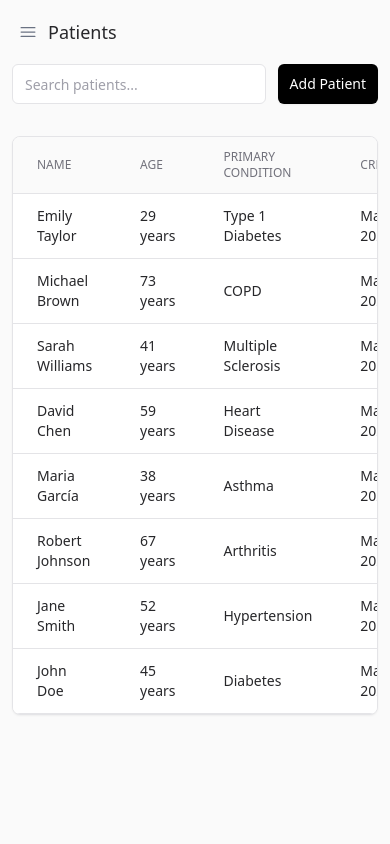
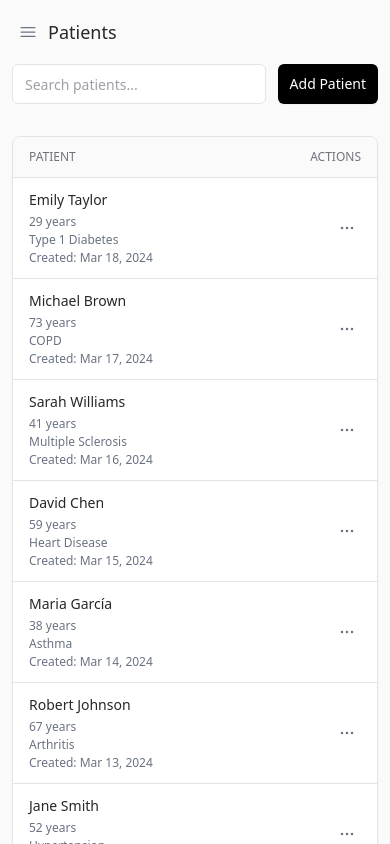
Before and after one commit to manumorante/track-patients, a React (Vite) app: page /patients in a window 390 px wide. Shown: the top 844 px of the page. Built offline with nearby package versions, Linux system fonts and the light colour scheme.

Commit message:
refactor: update PatientsTable component for improved styling and responsive design

```diff
--- a/src/components/patients/PatientsTable.tsx
+++ b/src/components/patients/PatientsTable.tsx
@@ -15,8 +15,8 @@ export default function PatientsTable() {
   const hasResults = useMemo(() => patients?.length !== 0, [patients])
 
   const css = {
-    th: 'px-6 py-3 text-left text-xs font-light text-zinc-500 uppercase',
-    td: 'px-6 py-3 text-sm',
+    th: 'px-4 py-3 text-left text-xs font-light text-zinc-500 uppercase',
+    td: 'px-4 py-3 text-sm',
   }
 
   return (
@@ -28,28 +28,39 @@ export default function PatientsTable() {
           <table className="w-full table-auto">
             <thead className="border-b border-zinc-200 bg-zinc-50">
               <tr>
-                <th className={css.th}>Name</th>
-                <th className={css.th}>Age</th>
-                <th className={css.th}>Primary Condition</th>
-                <th className={css.th}>Created</th>
-                <th className={css.th}>Updated</th>
+                <th className={css.th}>Patient</th>
+                <th className={cx(css.th, 'hidden sm:table-cell')}>Age</th>
+                <th className={cx(css.th, 'hidden sm:table-cell')}>Primary Condition</th>
+                <th className={cx(css.th, 'hidden sm:table-cell')}>Created</th>
+                <th className={cx(css.th, 'hidden sm:table-cell')}>Updated</th>
                 <th className={cx(css.th, 'text-right')}>Actions</th>
               </tr>
             </thead>
 
             <tbody>
               {patients?.map((patient) => (
-                <tr
-                  key={patient.id}
-                  className="border-b border-zinc-200 bg-white p-4 hover:bg-zinc-50">
-                  <td className={cx(css.td, 'font-medium')}>
-                    <Link to={`/patients/${patient.id}`}>{patient.name}</Link>
+                <tr key={patient.id} className="border-b border-zinc-200 bg-white hover:bg-zinc-50">
+                  <td className={css.td}>
+                    <div className="flex flex-col">
+                      <Link to={`/patients/${patient.id}`} className="font-medium">
+                        {patient.name}
+                      </Link>
+                      <div className="mt-1 flex flex-col gap-0.5 text-xs text-gray-500 sm:hidden">
+                        <span>{patient.age} years</span>
+                        <span>{patient.primaryCondition}</span>
+                        <span>Created: {formatDate(patient.createdAt)}</span>
+                      </div>
+                    </div>
                   </td>
-                  <td className={css.td}>{patient.age} years</td>
-                  <td className={css.td}>{patient.primaryCondition}</td>
-                  <td className={css.td}>{formatDate(patient.createdAt)}</td>
-                  <td className={css.td}>{formatDate(patient.updatedAt)}</td>
-                  <td className={cx(css.td, 'w-30 text-right')}>
+                  <td className={cx(css.td, 'hidden sm:table-cell')}>{patient.age} years</td>
+                  <td className={cx(css.td, 'hidden sm:table-cell')}>{patient.primaryCondition}</td>
+                  <td className={cx(css.td, 'hidden sm:table-cell')}>
+                    {formatDate(patient.createdAt)}
+                  </td>
+                  <td className={cx(css.td, 'hidden sm:table-cell')}>
+                    {formatDate(patient.updatedAt)}
+                  </td>
+                  <td className={cx(css.td, 'w-20 text-right')}>
                     <ActionMenu
                       actions={[
                         {
```
